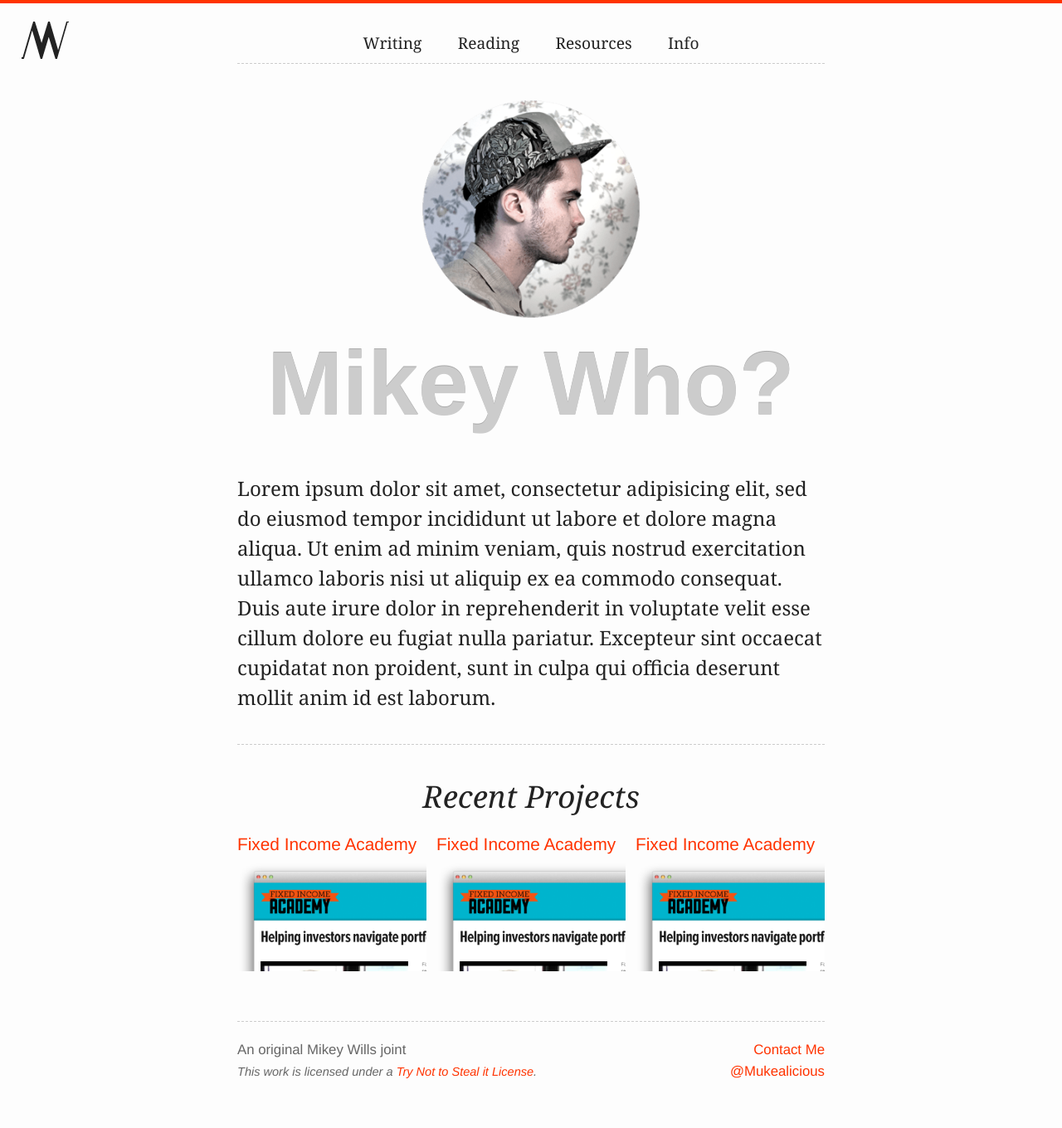
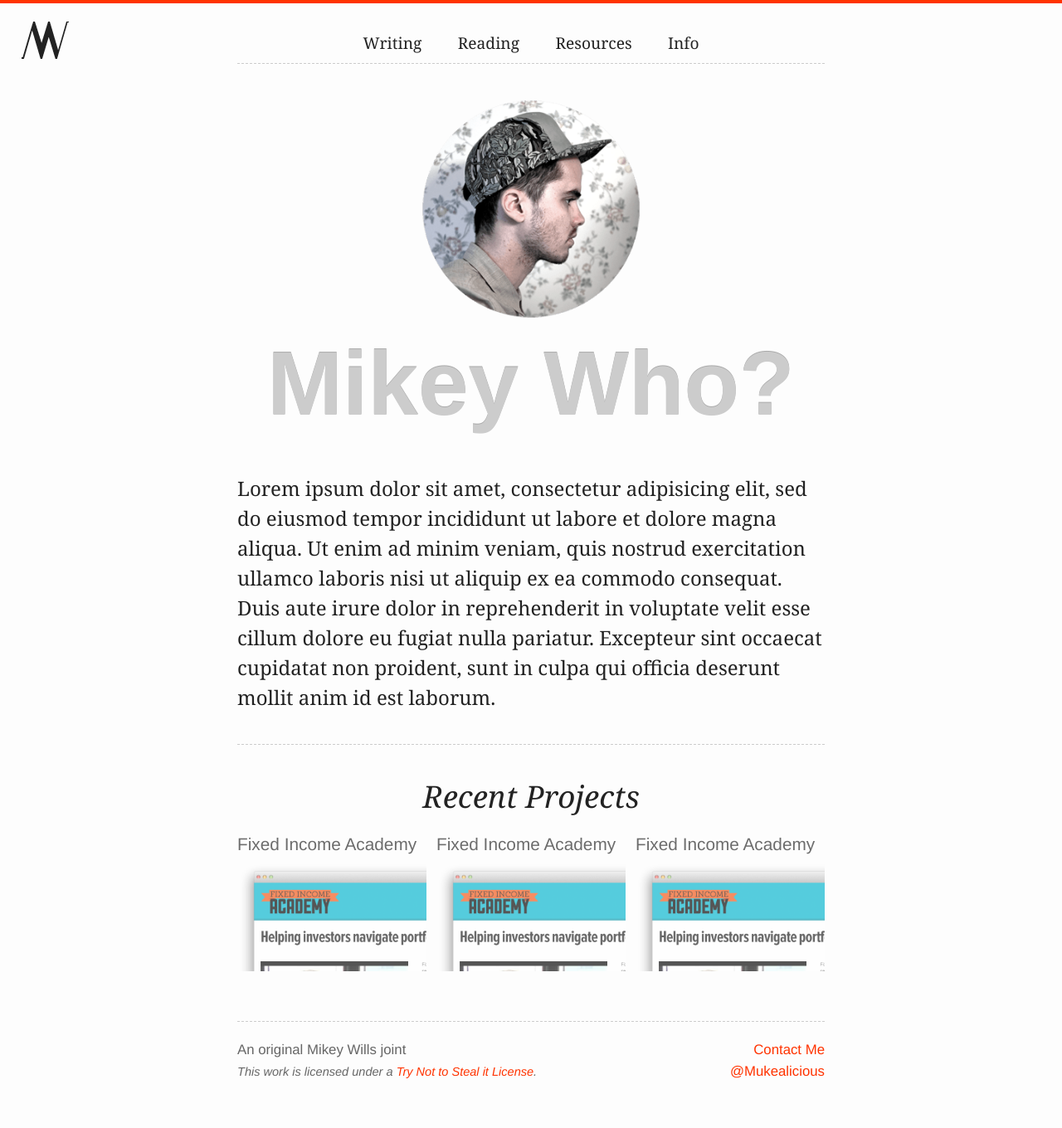
Before and after one commit to mukealicious/mukealicious.github.io, a Jekyll site: the page built from info.html, in a window 1280 px wide. Shown: the whole page at 83% size. Built offline with Jekyll 4.4.1, drawn with Linux system fonts in a browser that asks for light colours; Markdown is read by kramdown in place of the engine named in the settings.

Commit message:
Add Recent Projects hover state on Info page

```diff
--- a/stylesheets/screen.css
+++ b/stylesheets/screen.css
@@ -368,26 +368,41 @@
 .recent-projects h2 {
   text-align: center;
 }
+/* line 127, ../sass/screen.scss */
+.recent-projects a {
+  text-decoration: none;
+  color: #222222;
+}
 
-/* line 129, ../sass/screen.scss */
+/* line 133, ../sass/screen.scss */
 .project {
   width: 32.203%;
   float: left;
   margin-right: 1.695%;
   display: inline;
+  opacity: 0.66;
+  -webkit-transition-duration: 0.2s;
+  -moz-transition-duration: 0.2s;
+  -ms-transition-duration: 0.2s;
+  -o-transition-duration: 0.2s;
+  transition-duration: 0.2s;
 }
-/* line 131, ../sass/screen.scss */
+/* line 135, ../sass/screen.scss */
 .project:nth-child(3n) {
   float: right;
   margin-right: 0;
   #margin-left: -0.5em;
   display: inline;
 }
+/* line 138, ../sass/screen.scss */
+.project:hover {
+  opacity: 1;
+}
 
 /* --------------------------------------------------------------------
    Misc
 -------------------------------------------------------------------- */
-/* line 138, ../sass/screen.scss */
+/* line 147, ../sass/screen.scss */
 article.coming-soon h1 {
   margin-bottom: 1.6em;
   text-align: center;
@@ -414,24 +429,24 @@
     line-height: 1.476em;
   }
 
-  /* line 163, ../sass/screen.scss */
+  /* line 172, ../sass/screen.scss */
   .container {
     max-width: 24em;
   }
 
-  /* line 166, ../sass/screen.scss */
+  /* line 175, ../sass/screen.scss */
   img#logo {
     position: inherit;
     margin-bottom: 0.25em;
   }
 
-  /* line 170, ../sass/screen.scss */
+  /* line 179, ../sass/screen.scss */
   h1 {
     font-size: 2.095em;
     line-height: 1.409em;
   }
 
-  /* line 171, ../sass/screen.scss */
+  /* line 180, ../sass/screen.scss */
   h2 {
     font-size: 1.238em;
     line-height: 1.192em;
@@ -445,7 +460,7 @@
     line-height: 1.5em;
   }
 
-  /* line 180, ../sass/screen.scss */
+  /* line 189, ../sass/screen.scss */
   .container {
     padding: 0 0.75em;
   }
```
Also changed, not shown: sass/screen.scss (+9 -0 lines).
